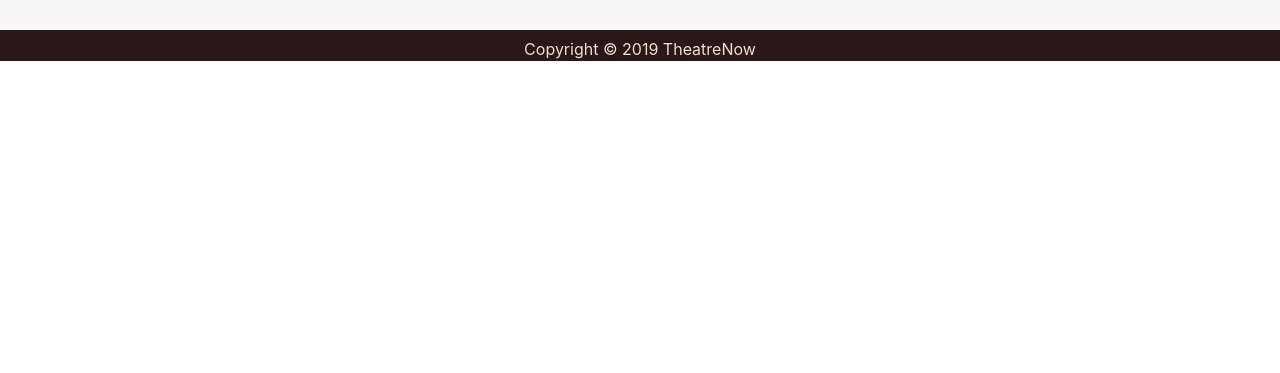
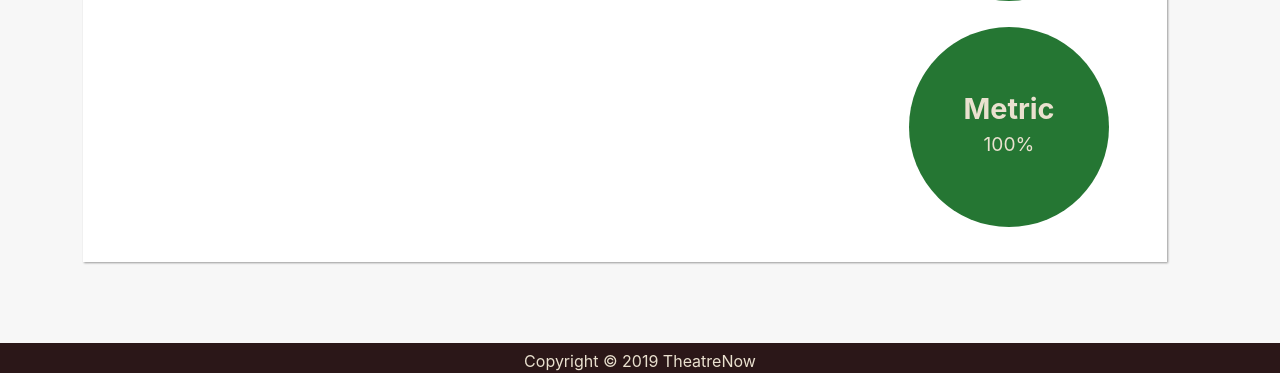
Before and after one commit to grapes-and-bananas/grapes-and-bananas, a PHP site: page /main/revenue.html in a window 1280 px wide. Shown: the part 922-1295 px from the top of the page. Before the commit the page ends 983 px from the top, so only its background shows below. Run offline with PHP 8.4, Linux system fonts and the light colour scheme; some web fonts are replaced.

Commit message:
idefkatp

```diff
--- a/css/homeStyle.css
+++ b/css/homeStyle.css
@@ -294,15 +294,20 @@ body {
 	position: relative;
 	background-color:#257633;
 	color: var(--accent);
-	width: 250px;
-  	height: 250px;
+	width: 200px;
+  	height: 200px;
   	border-radius: 50%;
-	margin: 1%;
-	padding-top: 80px;
+	margin: 4%;
+	padding-top: 60px;
 	display: inline-block;
 	vertical-align: top;
 	text-align: center;
 	font-size: 1.2em;
+}
+.circle:hover {
+	opacity: .4;
+	transition: 1s;
+	cursor: pointer;
 }
 .circle .header {
 	font-size: 1.5em;
--- a/main/applications.html
+++ b/main/applications.html
@@ -49,8 +49,9 @@
 			 <div clas="row" class="right">
 				<select>
 					<option value="">Status:</option>
+					<option value="approved">Approved</option>
 					<option value="pending">Pending</option>
-					<option value="rejected">Rejected</option>
+					<option value="denied">Denied</option>
 					<option value="review">Under Review</option>
 				</select>
 				<input type="search" id="search" placeholder="Search..">
--- a/main/revenue.html
+++ b/main/revenue.html
@@ -45,15 +45,14 @@
 			 <br>
 			 <div class="grid">
 			 	<div class="row">
+					<div class="col">
+						<div class="row">
 							<div class="col-md">
-						<br>
 								<a href="home.html"><i class="arrow"></i> <h4>Back to Dashboard</h4></a>
+							</div>
+							<div class="col-md">
 								<div class="title">REVENUE</div>
-						<br>
 							</div>
-				</div>
-				<div class="row">
-					<div class="img"><img src="https://images-na.ssl-images-amazon.com/images/I/41RSwlRdX1L.jpg" alt="Wicked poster"></div>
 							<div class="col-md">
 								<div class="right">
 									<select name="show">
@@ -65,8 +64,37 @@
 										<option value="gold">Gold</option>
 									</select>
 								</div>
+							</div>
+						</div>
+						<br>
+				<div class="row">
+					<div class="col-md center">
+						<img src="https://images-na.ssl-images-amazon.com/images/I/41RSwlRdX1L.jpg" alt="Wicked poster">
+					</div>
+					<div class="col-md left">
 						<h1>Wicked</h1>
 						<br>
+						<ul class="graph">
+						<li>
+							<span style="height:5%" title="Metric"></span>
+						</li>
+						<li>
+							<span style="height:70%" title="Metric"></span>
+						</li>
+						<li>
+							<span style="height:50%" title="Metric"></span>
+						</li>
+						<li>
+							<span style="height:15%" title="Metric"></span>
+						</li>
+						</ul>
+					</div>
+					<div class="col-md right">
+						<br>
+						<div class="circle">
+							<div class="header">Metric</div>
+							100%
+						</div>
 						<div class="circle">
 							<div class="header">Metric</div>
 							100%
@@ -84,6 +112,8 @@
 				 </div>
 			 </div>
 			 </div>
+		 </div>
+	  </div>
 	 <footer class="footer">Copyright &copy; 2019 TheatreNow</footer>
 </body>
 
```
Also changed, not shown: other parts of css/homeStyle.css (+42 -4 lines). Lines whose indentation alone changed are shown as unchanged.
